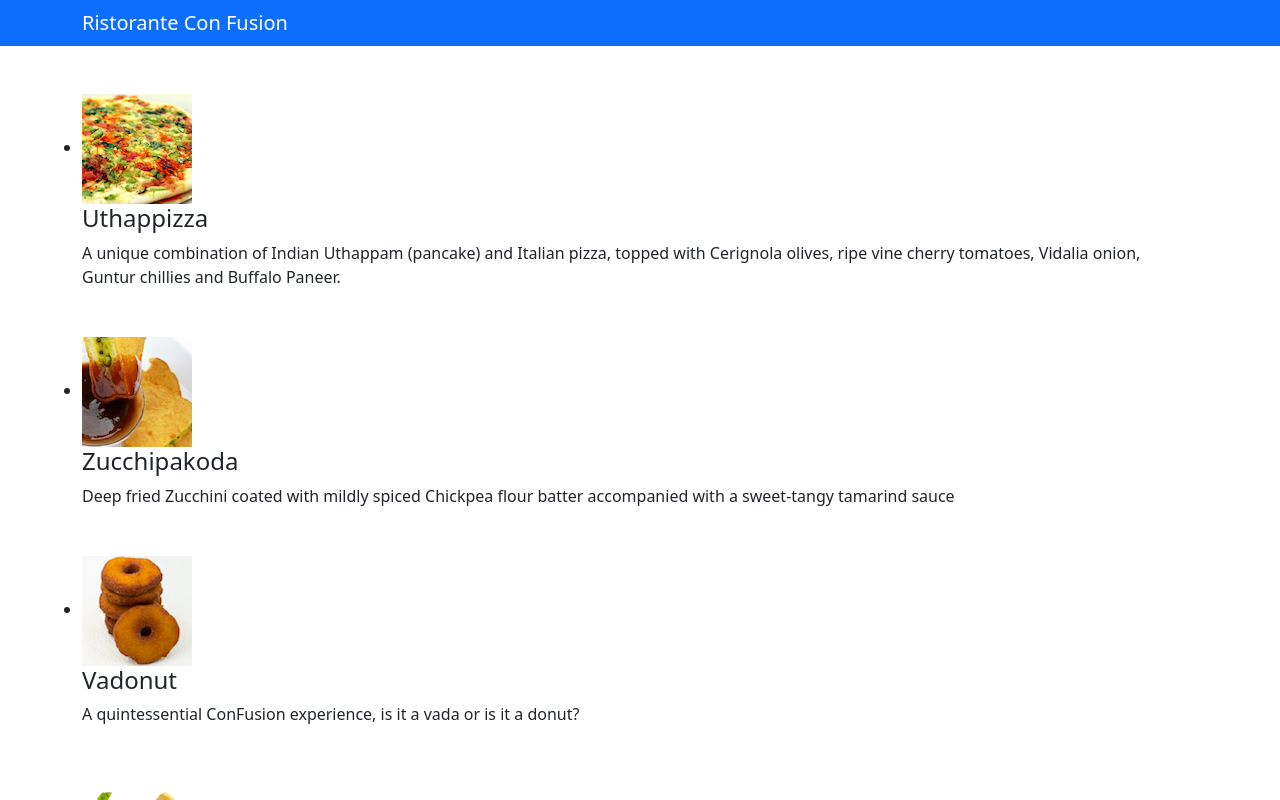
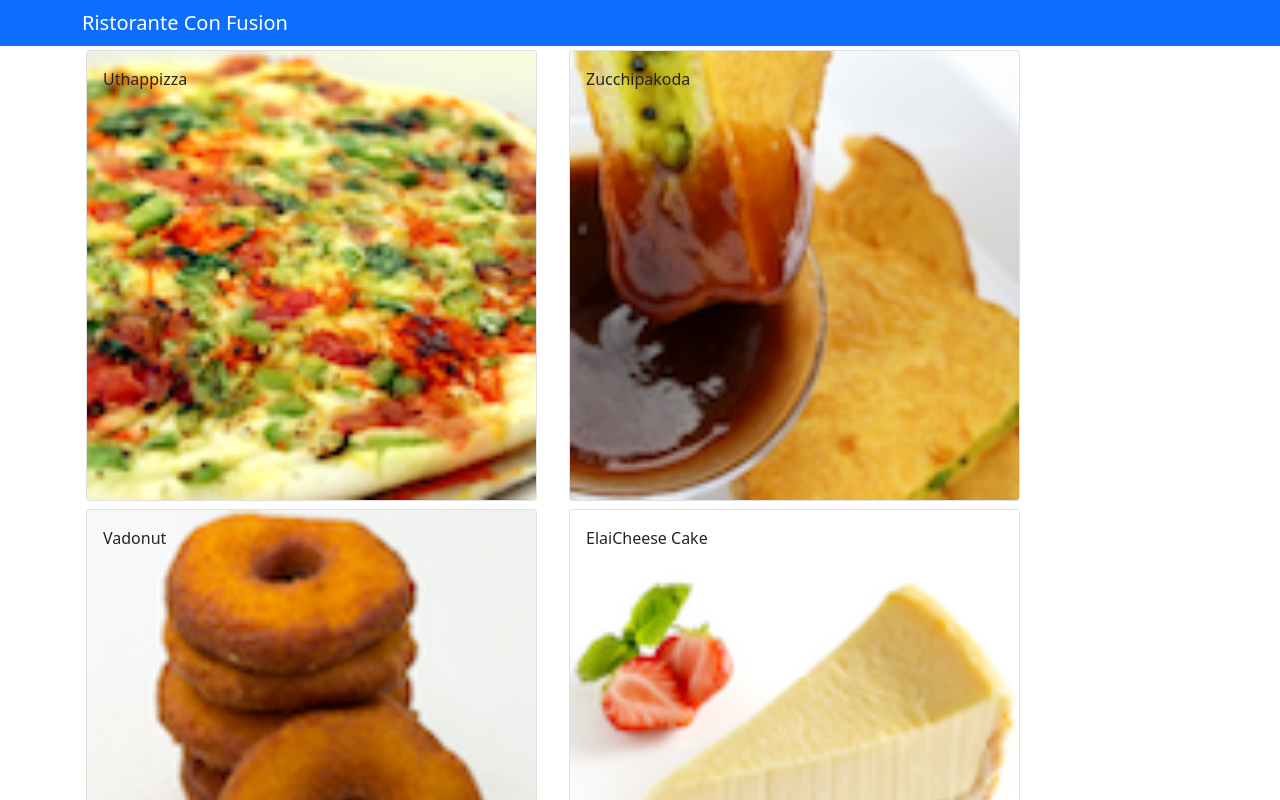
Before and after one commit to cnhh85/fer201m, a React (Create React App) app: page / in a window 1280 px wide. Shown: the top 800 px of the page. Built offline with nearby package versions, Linux system fonts and the light colour scheme.

Commit message:
components part3_2

```diff
--- a/src/App.js
+++ b/src/App.js
@@ -1,4 +1,5 @@
 import { Navbar, NavbarBrand } from "reactstrap";
+import { DISHES } from "./shared/dish";
 import Menu from "./components/MenuComponent";
 
 function App() {
@@ -9,7 +10,7 @@
           <NavbarBrand href="/">Ristorante Con Fusion</NavbarBrand>
         </div>
       </Navbar>
-      <Menu></Menu>
+      <Menu dishes={DISHES}></Menu>
     </div>
   );
 }
--- a/src/components/MenuComponent.js
+++ b/src/components/MenuComponent.js
@@ -1,80 +1,60 @@
 import React, { Component } from "react";
 import { Media } from "reactstrap";
 
-import pizza from "../assets/images/uthappizza.png";
-import zucchipakoda from "../assets/images/zucchipakoda.png";
-import vadonut from "../assets/images/vadonut.png";
-import cheese from "../assets/images/elaicheesecake.png";
+import {
+  Card,
+  CardImg,
+  CardImgOverlay,
+  CardText,
+  CardBody,
+  CardTitle,
+} from "reactstrap";
 
 class Menu extends Component {
   constructor(props) {
     super(props);
-    this.state = {
-      dishes: [
-        {
-          id: 0,
-          name: "Uthappizza",
-          image: pizza,
-          category: "mains",
-          label: "Hot",
-          price: "4.99",
-          description:
-            "A unique combination of Indian Uthappam (pancake) and Italian pizza, topped with Cerignola olives, ripe vine cherry tomatoes, Vidalia onion, Guntur chillies and Buffalo Paneer.",
-        },
-        {
-          id: 1,
-          name: "Zucchipakoda",
-          image: zucchipakoda,
-          category: "appetizer",
-          label: "",
-          price: "1.99",
-          description:
-            "Deep fried Zucchini coated with mildly spiced Chickpea flour batter accompanied with a sweet-tangy tamarind sauce",
-        },
-        {
-          id: 2,
-          name: "Vadonut",
-          image: vadonut,
-          category: "appetizer",
-          label: "New",
-          price: "1.99",
-          description:
-            "A quintessential ConFusion experience, is it a vada or is it a donut?",
-        },
-        {
-          id: 3,
-          name: "ElaiCheese Cake",
-          image: cheese,
-          category: "dessert",
-          label: "",
-          price: "2.99",
-          description:
-            "A delectable, semi-sweet New York Style Cheese Cake, with Graham cracker crust and spiced with Indian cardamoms",
-        },
-      ],
-    }; //end state
-  } //end constructor
+    this.state = { selectedDish: null };
+  }
+
+  onDishSelect(dish) {
+    this.setState({ selectedDish: dish });
+  }
+
+  renderDish(dish) {
+    if (dish != null)
+      return (
+        <Card>
+          <CardImg top src={dish.image} alt={dish.name} />
+          <CardBody>
+            <CardTitle>{dish.name}</CardTitle>
+            <CardText>{dish.description}</CardText>
+          </CardBody>
+        </Card>
+      );
+    else return <div></div>;
+  }
+
   render() {
-    const menu = this.state.dishes.map((dish) => {
+    const menu = this.props.dishes.map((dish) => {
       return (
-        <div key={dish.id} className="col-12 mt-5">
-          <Media tag="li">
-            <Media left middle>
-              <Media object src={dish.image} alt={dish.name} />
-            </Media>
-            <Media body className="ml-5">
-              <Media heading>{dish.name}</Media>
-              <p>{dish.description}</p>
-            </Media>
-          </Media>
+        <div className="col-12 col-md-5 m-1">
+          <Card key={dish.id} onClick={() => this.onDishSelect(dish)}>
+            <CardImg width="100%" src={dish.image} alt={dish.name}></CardImg>
+            <CardImgOverlay>
+              <CardTitle>{dish.name}</CardTitle>
+            </CardImgOverlay>
+          </Card>
         </div>
       );
     });
 
     return (
       <div className="container">
+        <div className="row">{menu}</div>
         <div className="row">
-          <Media list>{menu}</Media>
+          <div className="col-12 col-md-5 m-1">
+            {this.renderDish(this.state.selectedDish)}
+          </div>
         </div>
       </div>
     );
```
